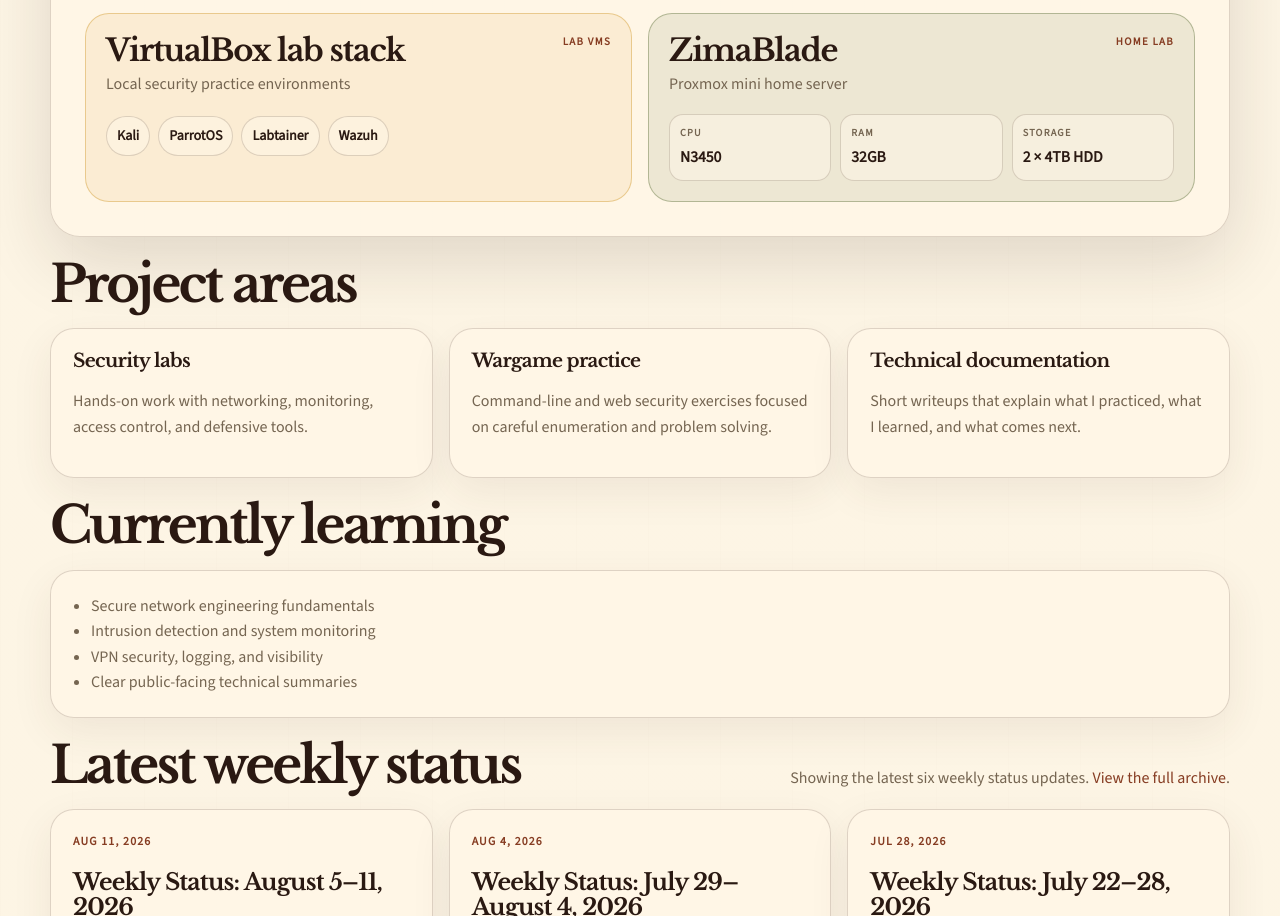
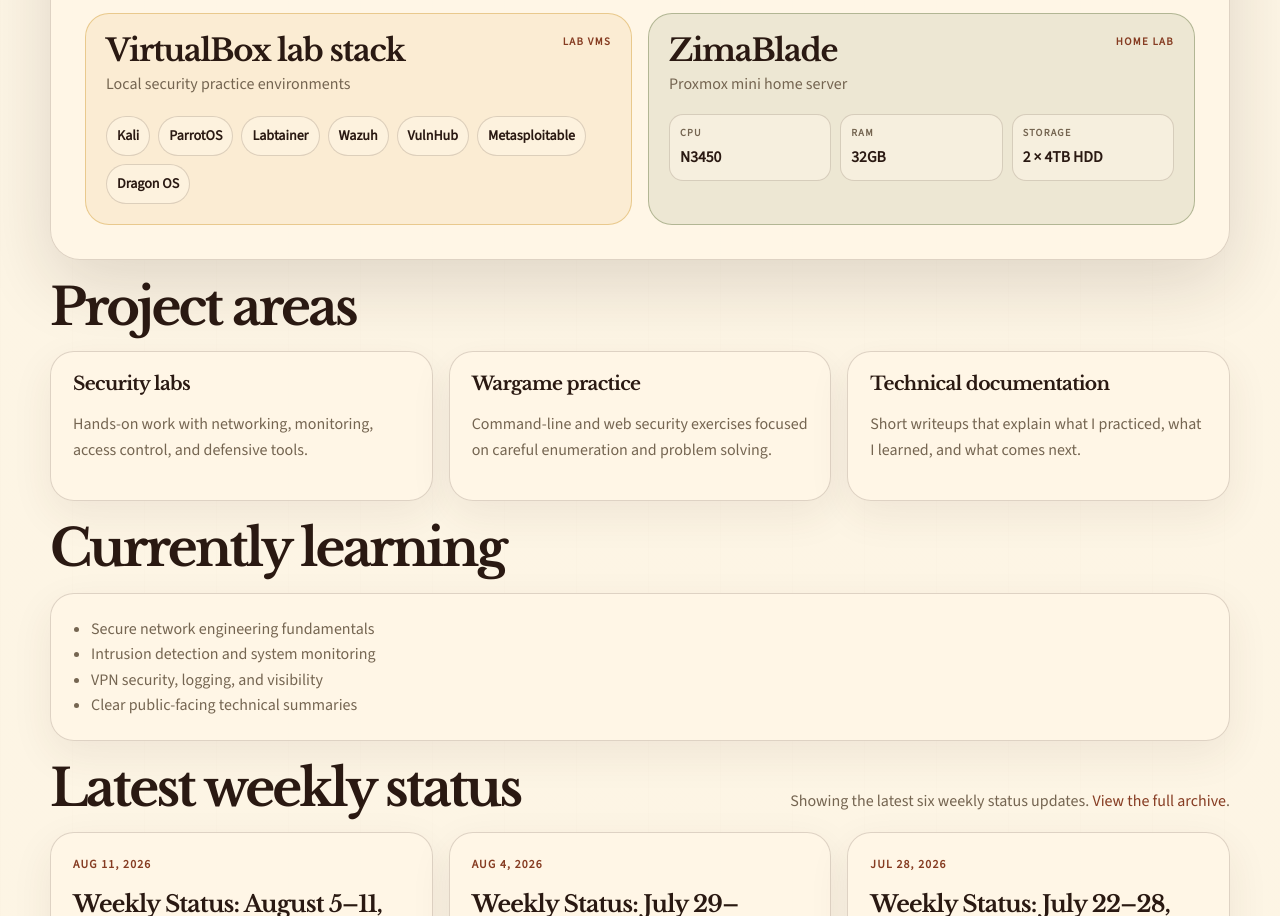
Before and after one commit to dvcltr/dvcltr-site, an Astro site: page / in a window 1280 px wide. Shown: the part 1455-2371 px from the top of the page. Built offline with nearby package versions, Linux system fonts and the light colour scheme; Astro itself is replaced by a stand-in of ours.

Commit message:
content: expand VirtualBox lab stack

```diff
--- a/src/pages/index.astro
+++ b/src/pages/index.astro
@@ -103,6 +103,9 @@
             <span>ParrotOS</span>
             <span>Labtainer</span>
             <span>Wazuh</span>
+            <span>VulnHub</span>
+            <span>Metasploitable</span>
+            <span>Dragon OS</span>
           </div>
         </article>
 
```
